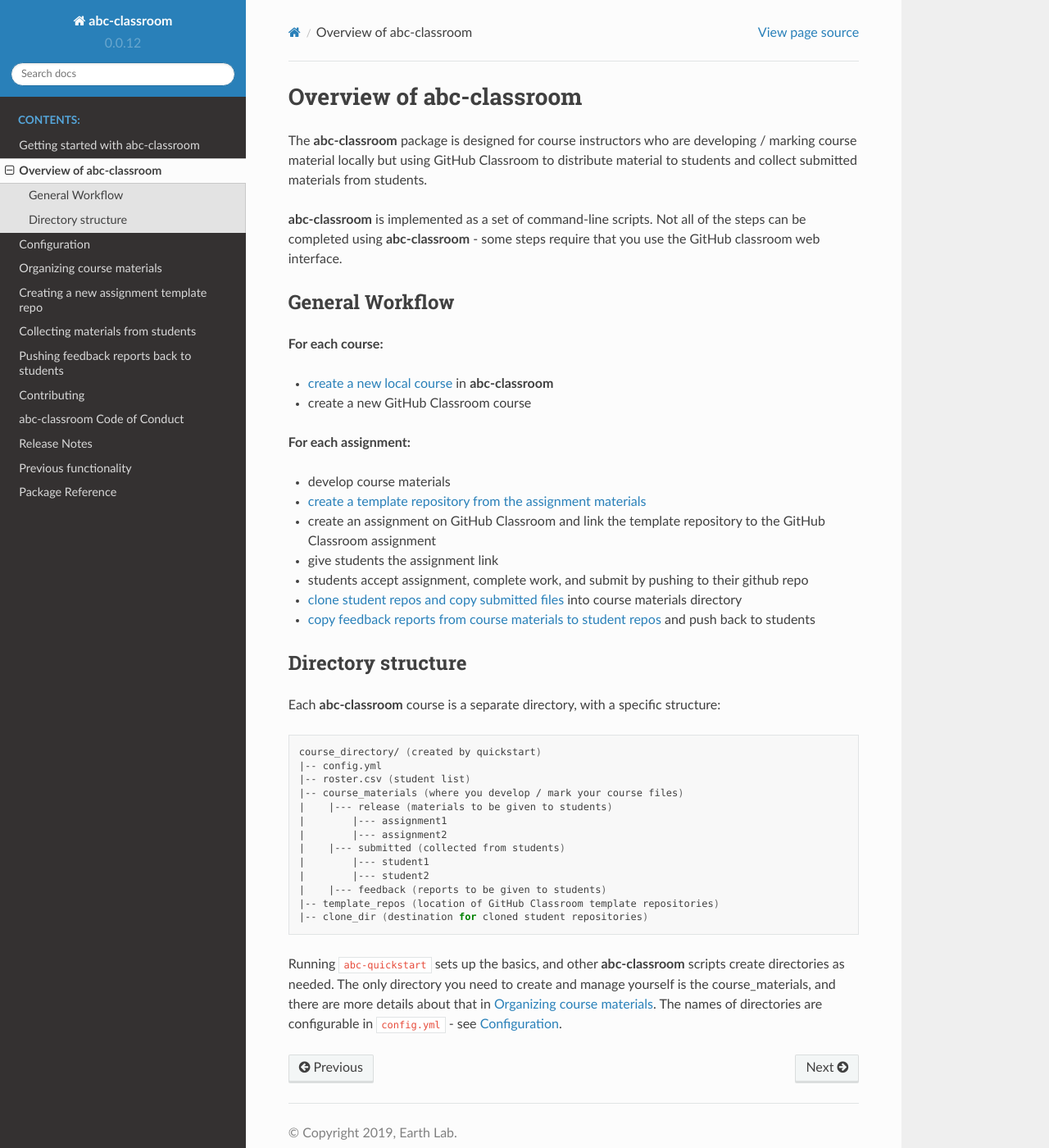
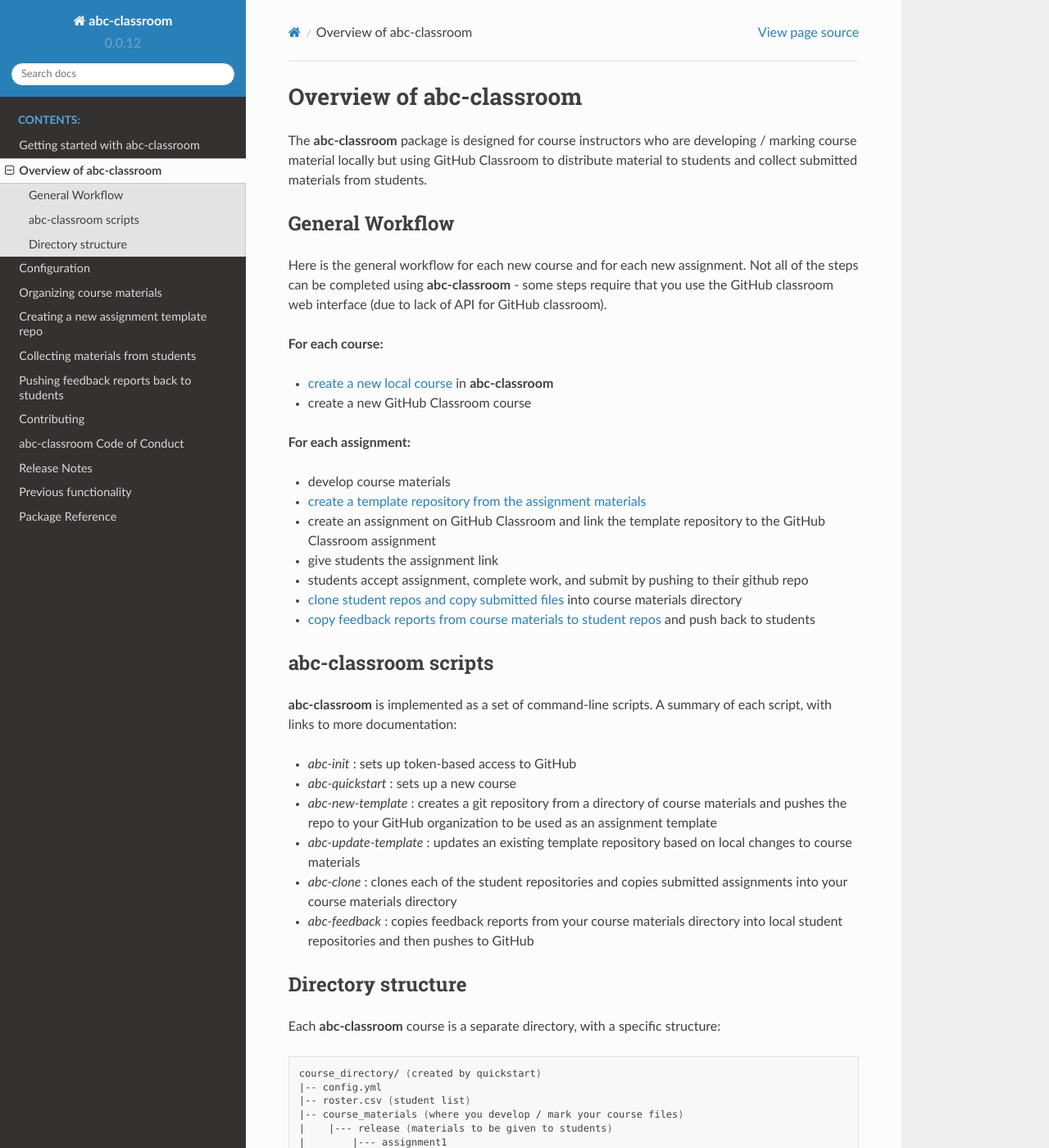
Before and after one commit to earthlab/abc-classroom, a Sphinx documentation site: the page built from docs/overview.rst, in a window 1280 px wide and 1400 px high. Shown: the whole window at 82% size. Built offline with Sphinx 7.4.7 and the Read the Docs theme 2.0.0, drawn with Linux system fonts in a browser that asks for light colours.

Commit message:
add summary of abc scripts

```diff
--- a/docs/overview.rst
+++ b/docs/overview.rst
@@ -3,12 +3,13 @@
 
 The **abc-classroom** package is designed for course instructors who are developing / marking course material locally but using GitHub Classroom to distribute material to students and collect submitted materials from students.
 
-**abc-classroom** is implemented as a set of command-line scripts. Not all of the
-steps can be completed using **abc-classroom** - some steps require that you use
-the GitHub classroom web interface.
-
 General Workflow
 ================
+
+Here is the general workflow for each new course and for each new assignment.
+Not all of the steps can be completed using **abc-classroom** - some steps
+require that you use the GitHub classroom web interface (due to lack of API
+for GitHub classroom).
 
 **For each course:**
 
@@ -24,6 +25,19 @@
 * students accept assignment, complete work, and submit by pushing to their github repo
 * :doc:`clone student repos and copy submitted files </clone>` into course materials directory
 * :doc:`copy feedback reports from course materials to student repos </feedback>` and push back to students
+
+abc-classroom scripts
+=====================
+
+**abc-classroom** is implemented as a set of command-line scripts. A summary of
+each script, with links to more documentation:
+
+* `abc-init` : sets up token-based access to GitHub
+* `abc-quickstart` : sets up a new course
+* `abc-new-template` : creates a git repository from a directory of course materials and pushes the repo to your GitHub organization to be used as an assignment template
+* `abc-update-template` : updates an existing template repository based on local changes to course materials
+* `abc-clone` : clones each of the student repositories and copies submitted assignments into your course materials directory
+* `abc-feedback` : copies feedback reports from your course materials directory into local student repositories and then pushes to GitHub
 
 Directory structure
 ===================
```
